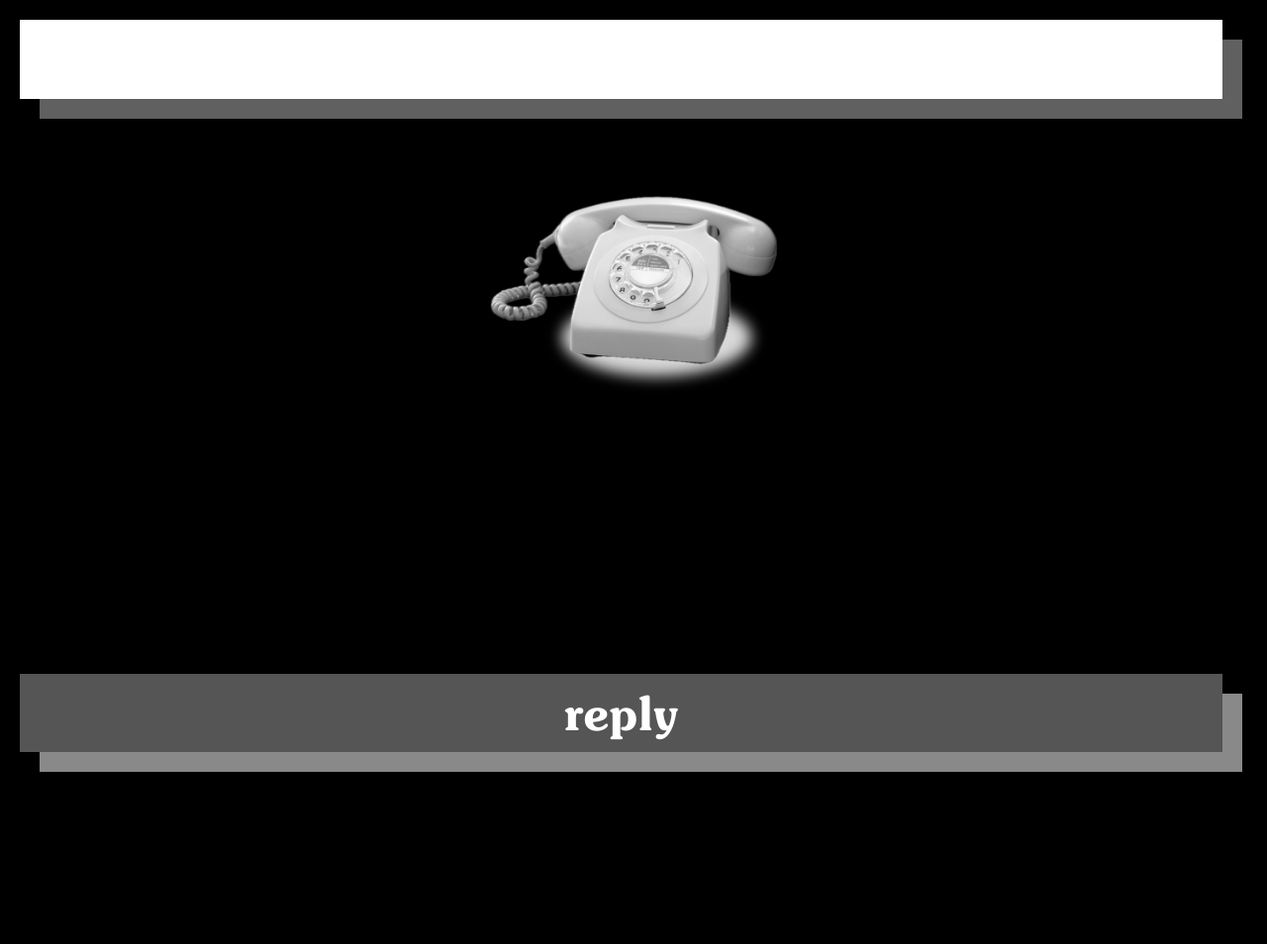
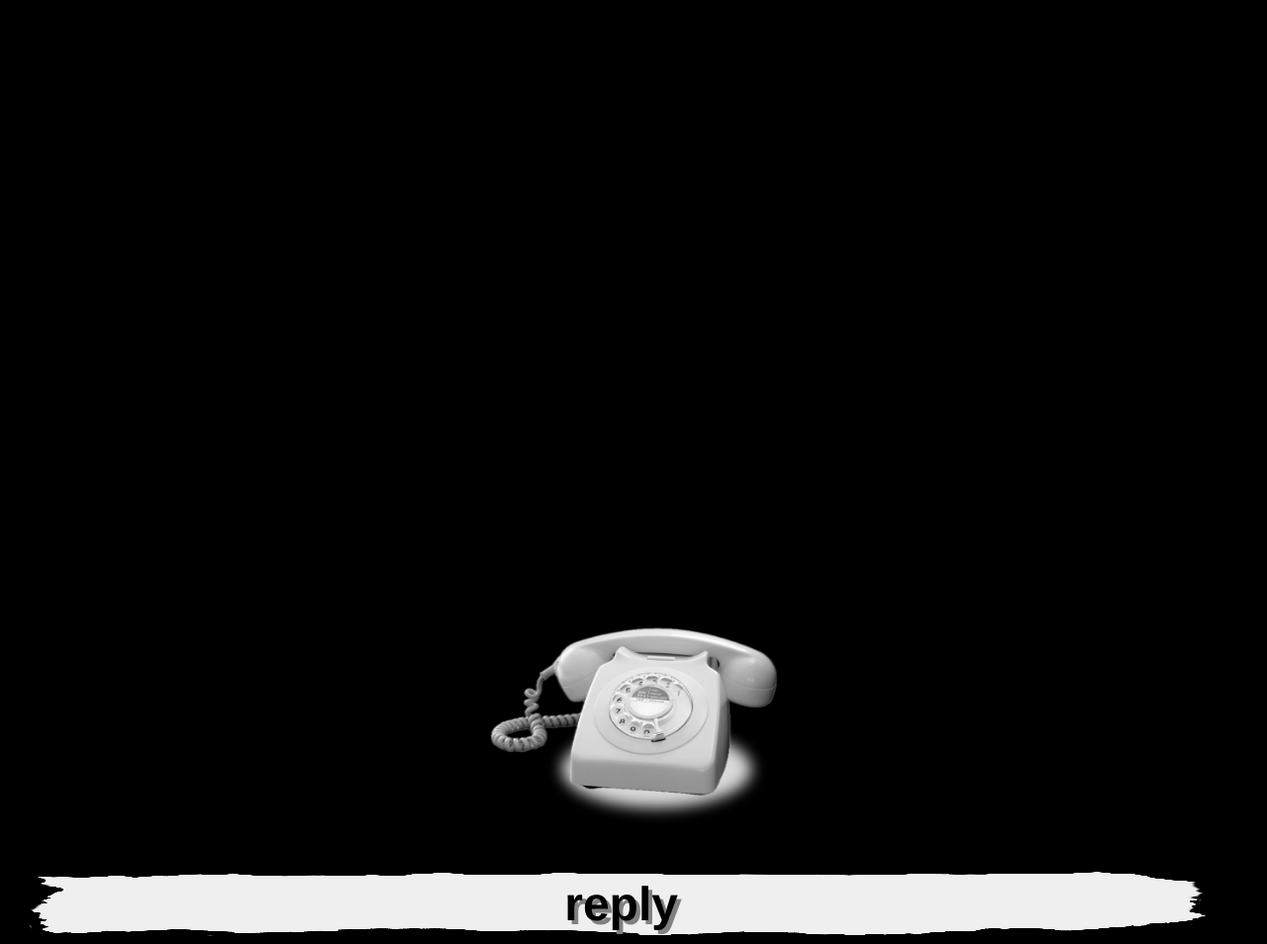
Before and after one commit to Tama-fao/DIDES-projekt, a plain HTML site: page visual novel/Phone_3.html in a window 1280 px wide. Shown: the whole page at 99% size. Before the commit the page ends 800 px from the top, so only its background shows below. Drawn offline with Linux system fonts and the light colour scheme.

Commit message:
style-prime

```diff
--- a/visual novel/Phone.css
+++ b/visual novel/Phone.css
@@ -6,26 +6,3 @@
     background-position: center;
     border-radius: 10px;
   }
-
-
-  #text-box {
-    background: #ffffff;
-    padding: 15px;
-    margin-bottom: 20px;
-    box-shadow: 20px 20px rgb(96, 96, 96);
-    width: 98%;
-    box-sizing: border-box;
-    min-height: 10dvh;
-    max-height: 10dvh;
-    overflow: hidden; /* Hide anything outside the box */
-    position: relative; /* Needed for absolute positioning */
-  }
-
-  #dialogue {
-    position: absolute;
-    width: 100%;
-    white-space: pre-wrap; /* Preserve line breaks */
-    transform: translateY(100%); /* Start below by default */
-    will-change: transform; /* Optimize for animation */
-    transition: transform 0.1s linear; /* Smooth scrolling */
-  }
--- a/visual novel/Style_Prime.css
+++ b/visual novel/Style_Prime.css
@@ -1,8 +1,9 @@
+/*
 @font-face {
   font-family: "SouvenirB";
   src: url("/visual\ novel/SouvenirB.woff2") format("woff2");
 }
-
+*/
 
 
 body {
@@ -15,7 +16,7 @@ body {
   height: 100dvh;
   display: flex;
   flex-direction: column;
-  font-family: 'SouvenirB';
+  font-family: 'Helvetica Neue';
 
 }
 
@@ -30,15 +31,7 @@ body {
   box-sizing: border-box; /* Include padding in width calculation */
 }
 
-#text-box {
-  background: #ffffff;
-  padding: 15px;
-  margin-bottom: 20px;
-  box-shadow: 20px 20px rgb(96, 96, 96);
-  width: 98%;
-  box-sizing: border-box; /* Include padding in width calculation */
-  min-height: 10dvh;
-}
+
 
 #choices {
   display: flex;
@@ -50,13 +43,13 @@ body {
 }
 
 .choice-button {
-  font-family: 'SouvenirB';
+  font-family: 'Helvetica Neue';
   padding: 10px;
-  background: #555;
+
   border: none;
-  color: white;
+  color: black;
   cursor: pointer;
-  box-shadow: 20px 20px #898989;
+
   width: 98%; /* Full width of choices container */
   box-sizing: border-box; /* Include padding in width calculation */
   min-height: 5dvh;
@@ -67,24 +60,23 @@ body {
 
 
 button {
-  font-family: 'SouvenirB';
+  font-family: 'Helvetica Neue';
   padding: 10px;
-  background: #555;
+  background: url(images/schnippsel-choice.png);
+  background-size: 100% 100%; /* Consistent with choice-button */
   border: none;
-  color: white;
+  color: black;
   cursor: pointer;
-  box-shadow: 20px 20px #898989;
+
   width: 98%; /* Full width of choices container */
   box-sizing: border-box; /* Include padding in width calculation */
-  min-height: 5dvh;
-  font-size: 3rem;
+  min-height: 12dvh;
+  font-size: 4rem;
+  font-weight: 700;
+  text-shadow: 4px 4px gray;
   margin-bottom: 20px;
 }
 
 .choice-button:hover {
   background: #777;
 }
-
-#dialogue {
-  padding-left: 5px;
-}
--- a/visual novel/phone1.js
+++ b/visual novel/phone1.js
@@ -12,7 +12,7 @@ const scenes = {
     image: "images/phone.png",
     audio: "/visual%20novel/audio/oh-superman/hi-im-not-home.mp3",
     choices: [
-      { text: "reply", nextScene: "link", isLink: true, href: "Walk_The_Dog.html" },
+      { text: "REPLY", nextScene: "link", isLink: true, href: "Walk_The_Dog.html" },
     ]
   }
 };
```
Also changed, not shown: visual novel/images/schnippsel-choice.png (added), 1 other file.
